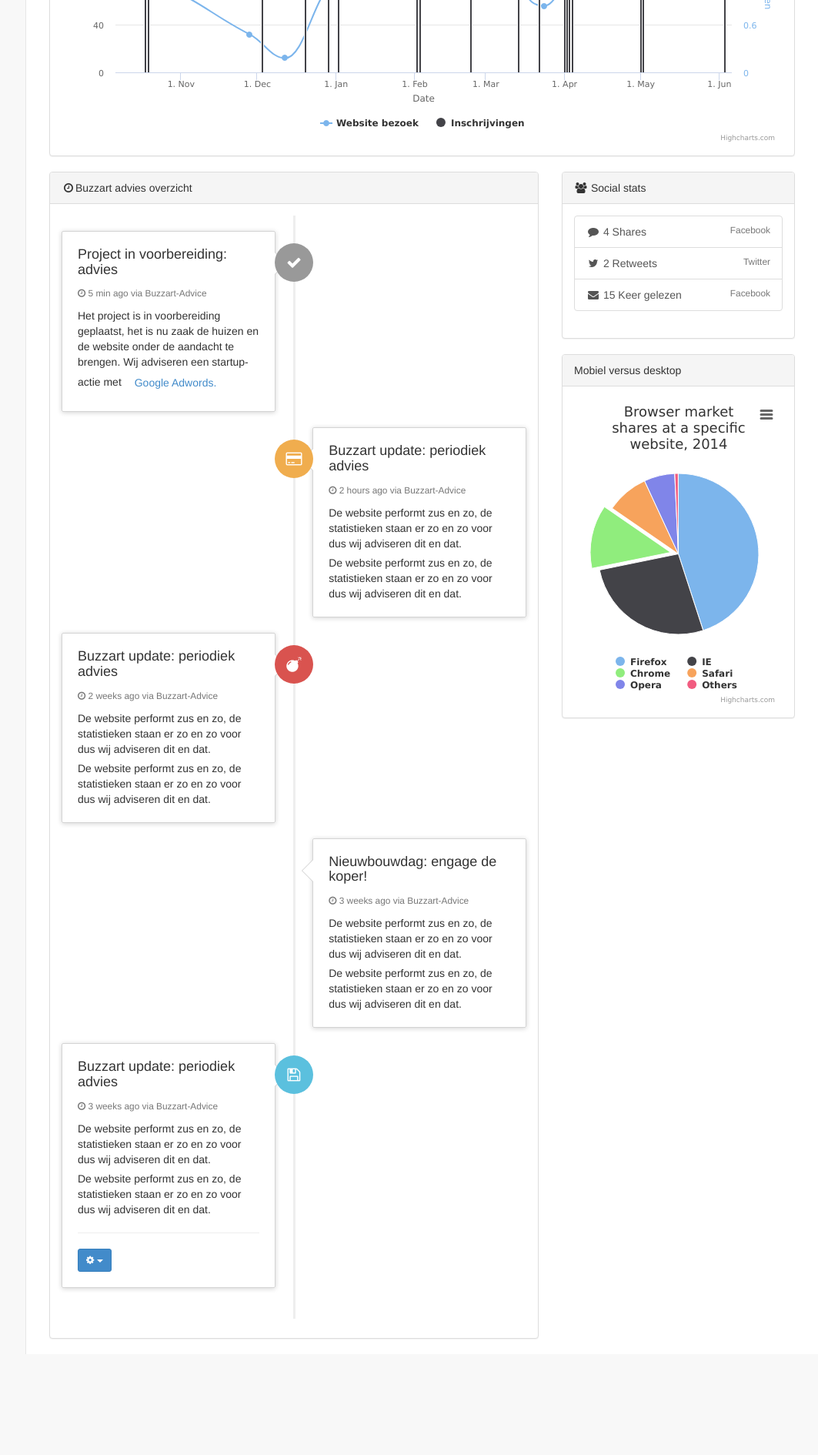
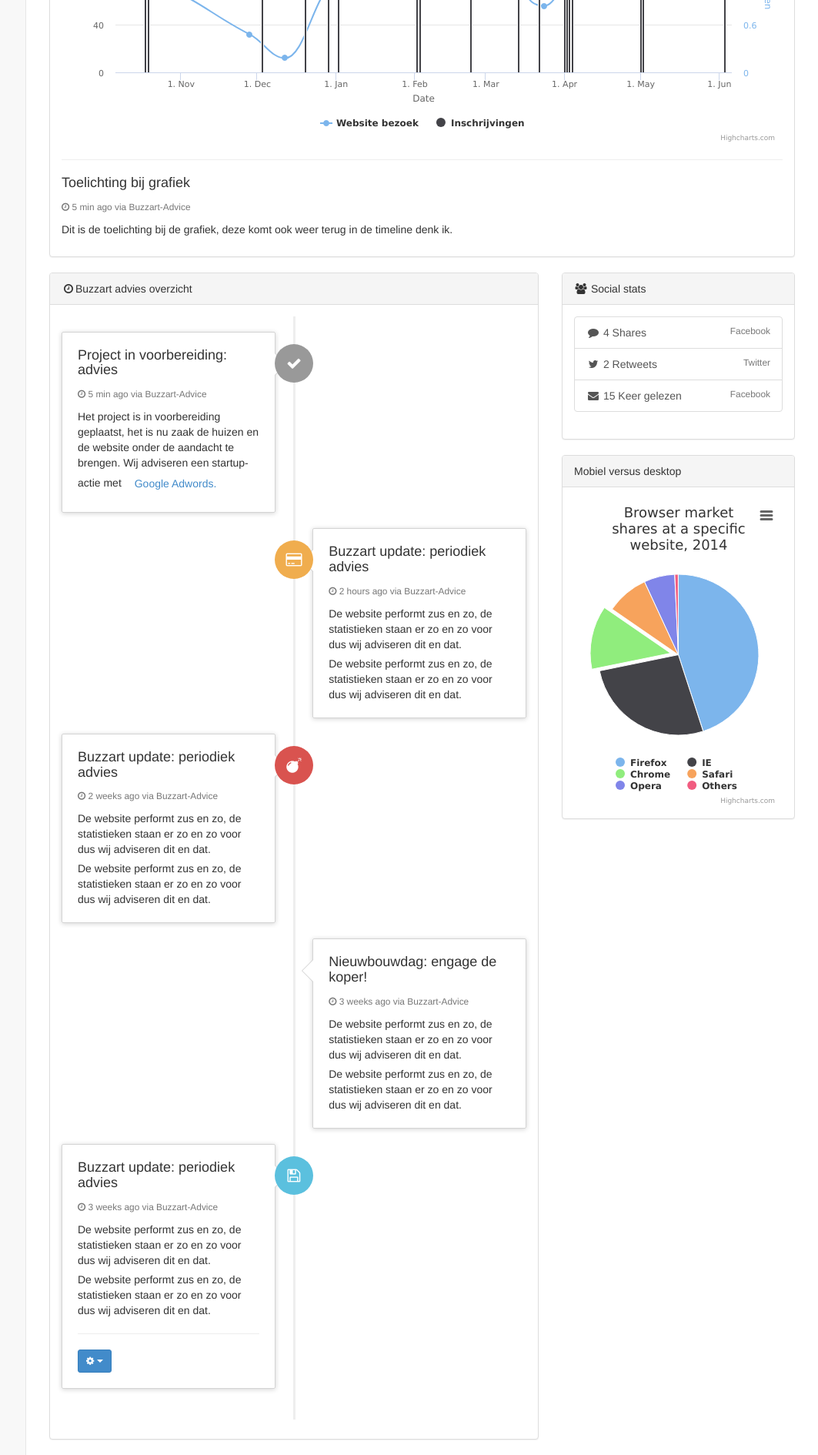
Before and after one commit to haikezegwaard/django-bootstrap-dashboard, a Django app: page /dashboard/ in a window 1280 px wide. Shown: the part 592-2482 px from the top of the page at 77% size, without its empty margins (217-1280 px from the left). Before the commit the page ends 2351 px from the top, so only its background shows below. Run offline with Django 3.2, Linux system fonts and the light colour scheme; some libraries are stand-ins or nearby versions.

Commit message:
fixed home

```diff
--- a/dashboard/templates/home.html
+++ b/dashboard/templates/home.html
@@ -29,8 +29,15 @@
             <!-- /.panel-heading -->
             <div class="panel-body">
                 <div id="container"></div>
+            <!--</div>-->
+            <!-- /.panel-body -->
+            <!--<div class="panel-footer">-->
+            <hr />
+            <h4>Toelichting bij grafiek</h4>
+            <p><small class="text-muted"><i class="fa fa-clock-o"></i> 5 min ago via Buzzart-Advice</small>
+            <p>Dit is de toelichting bij de grafiek, deze komt ook weer terug in de timeline denk ik.</p>
+            <!-- /.panel-footer -->
             </div>
-            <!-- /.panel-body -->
         </div>
     </div>
 
```
